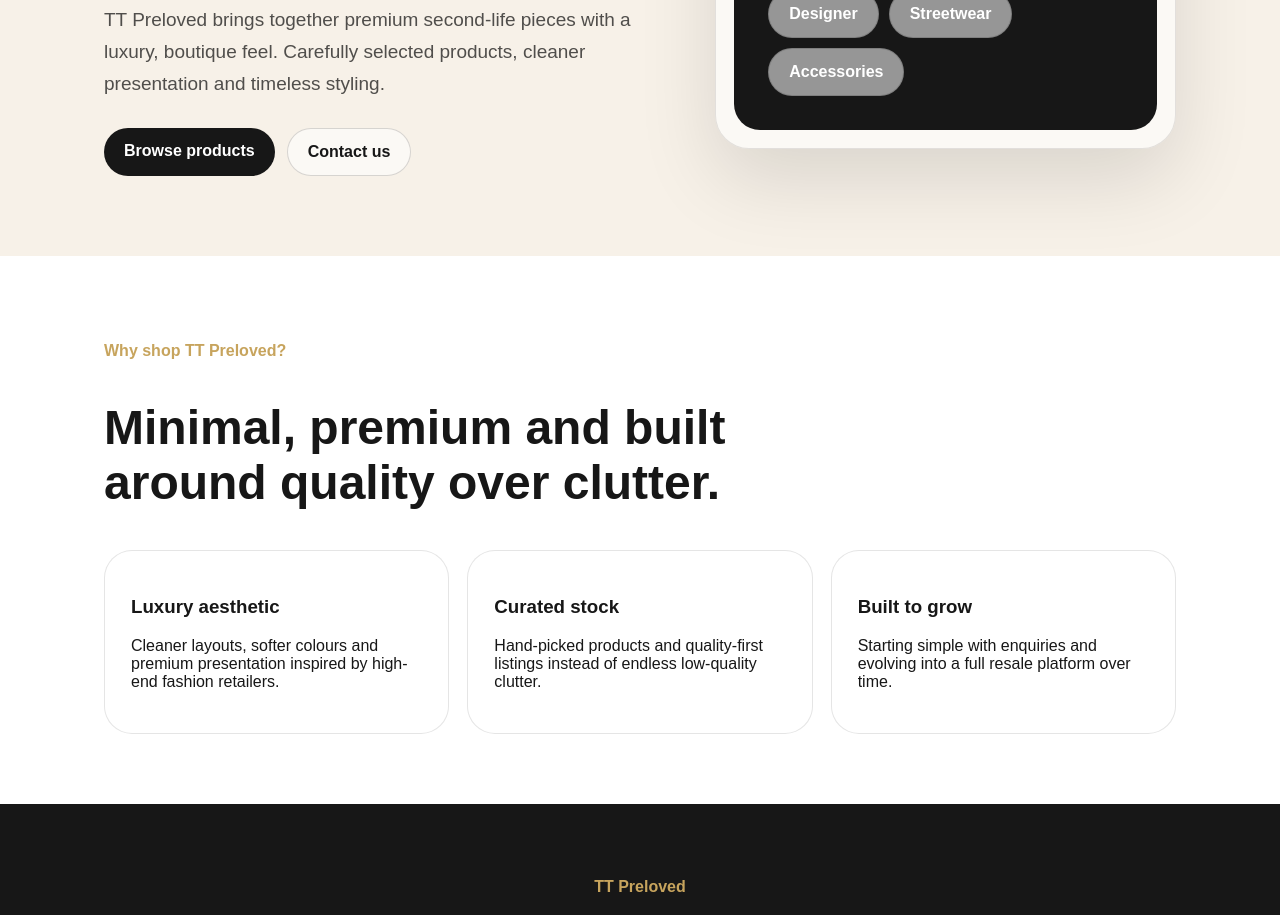
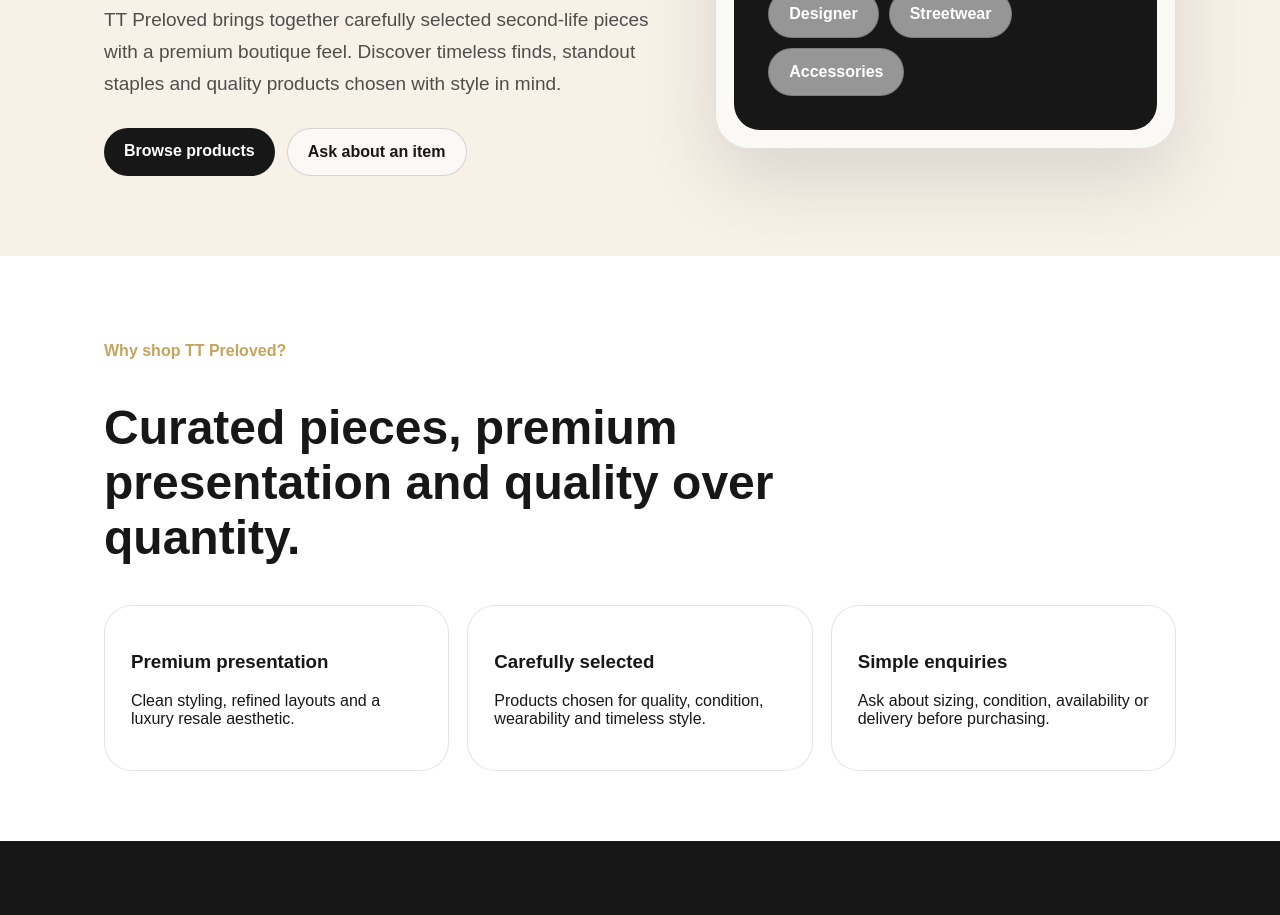
Before and after one commit to deangudgeon123-hub/TT-preloved-, a Next.js app: page / in a window 1280 px wide. Shown: the part 560-1475 px from the top of the page. Built offline with nearby package versions, Linux system fonts and the light colour scheme.

Commit message:
Refine homepage luxury copy

```diff
--- a/app/page.tsx
+++ b/app/page.tsx
@@ -11,7 +11,7 @@
 
         <div className="navLinks">
           <Link href="/products">Products</Link>
-          <a href="mailto:hello@ttpreloved.co.uk" className="button">Enquire</a>
+          <Link href="/contact" className="button">Enquire</Link>
         </div>
       </nav>
 
@@ -26,16 +26,14 @@
           </h1>
 
           <p className="lead">
-            TT Preloved brings together premium second-life pieces with a luxury,
-            boutique feel. Carefully selected products, cleaner presentation and
-            timeless styling.
+            TT Preloved brings together carefully selected second-life pieces with
+            a premium boutique feel. Discover timeless finds, standout staples
+            and quality products chosen with style in mind.
           </p>
 
           <div className="actions">
             <Link href="/products" className="button">Browse products</Link>
-            <a href="mailto:hello@ttpreloved.co.uk" className="secondaryButton">
-              Contact us
-            </a>
+            <Link href="/contact" className="secondaryButton">Ask about an item</Link>
           </div>
         </div>
 
@@ -47,8 +45,8 @@
             </h2>
 
             <p style={{ color: 'rgba(255,255,255,.72)', lineHeight: 1.8 }}>
-              Luxury-inspired styling, standout finds and a cleaner shopping
-              experience built for modern resale.
+              From everyday essentials to standout finds, every piece is presented
+              with a refined luxury-inspired feel.
             </p>
 
             <div style={{ marginTop: '28px', display: 'flex', gap: '10px', flexWrap: 'wrap' }}>
@@ -65,31 +63,28 @@
           <p className="gold"><strong>Why shop TT Preloved?</strong></p>
 
           <h2 style={{ fontSize: '48px', maxWidth: '760px' }}>
-            Minimal, premium and built around quality over clutter.
+            Curated pieces, premium presentation and quality over quantity.
           </h2>
 
           <div className="grid3">
             <div className="card">
-              <h3>Luxury aesthetic</h3>
+              <h3>Premium presentation</h3>
               <p>
-                Cleaner layouts, softer colours and premium presentation inspired
-                by high-end fashion retailers.
+                Clean styling, refined layouts and a luxury resale aesthetic.
               </p>
             </div>
 
             <div className="card">
-              <h3>Curated stock</h3>
+              <h3>Carefully selected</h3>
               <p>
-                Hand-picked products and quality-first listings instead of endless
-                low-quality clutter.
+                Products chosen for quality, condition, wearability and timeless style.
               </p>
             </div>
 
             <div className="card">
-              <h3>Built to grow</h3>
+              <h3>Simple enquiries</h3>
               <p>
-                Starting simple with enquiries and evolving into a full resale
-                platform over time.
+                Ask about sizing, condition, availability or delivery before purchasing.
               </p>
             </div>
           </div>
```
